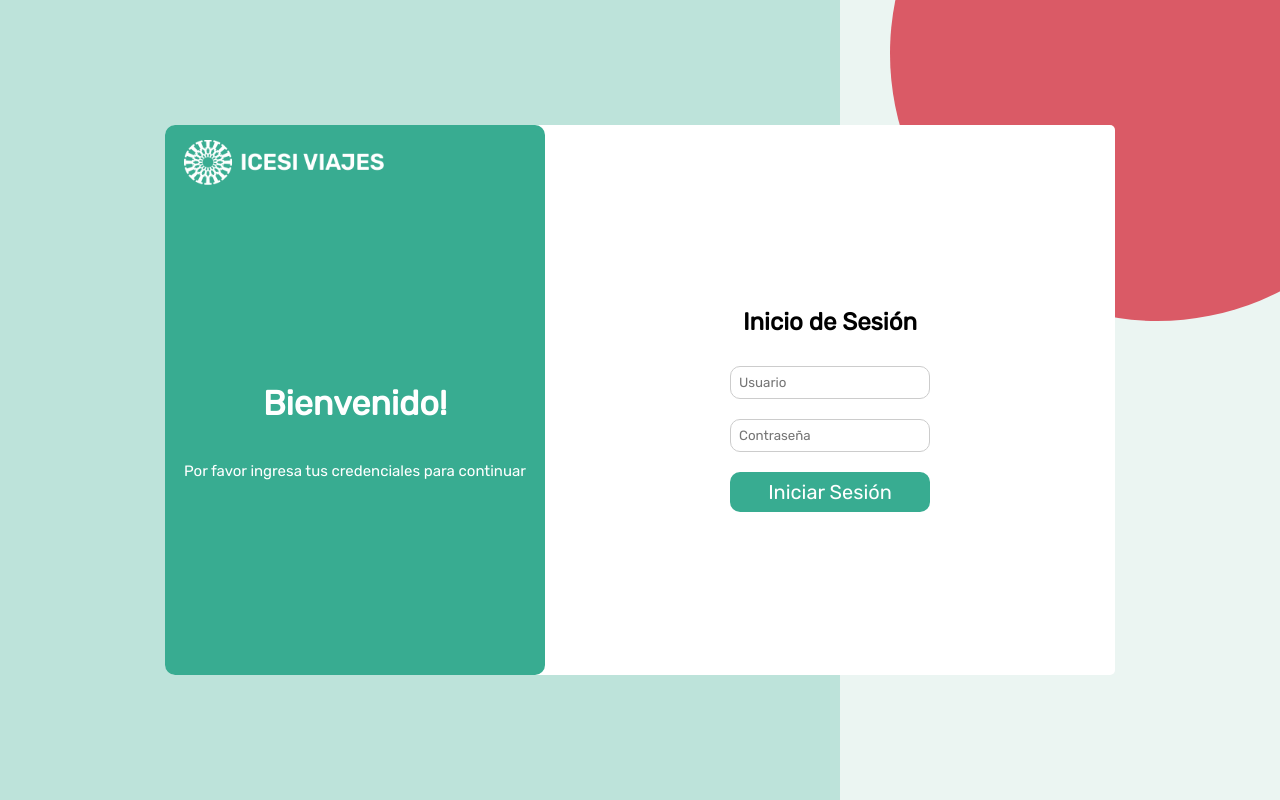
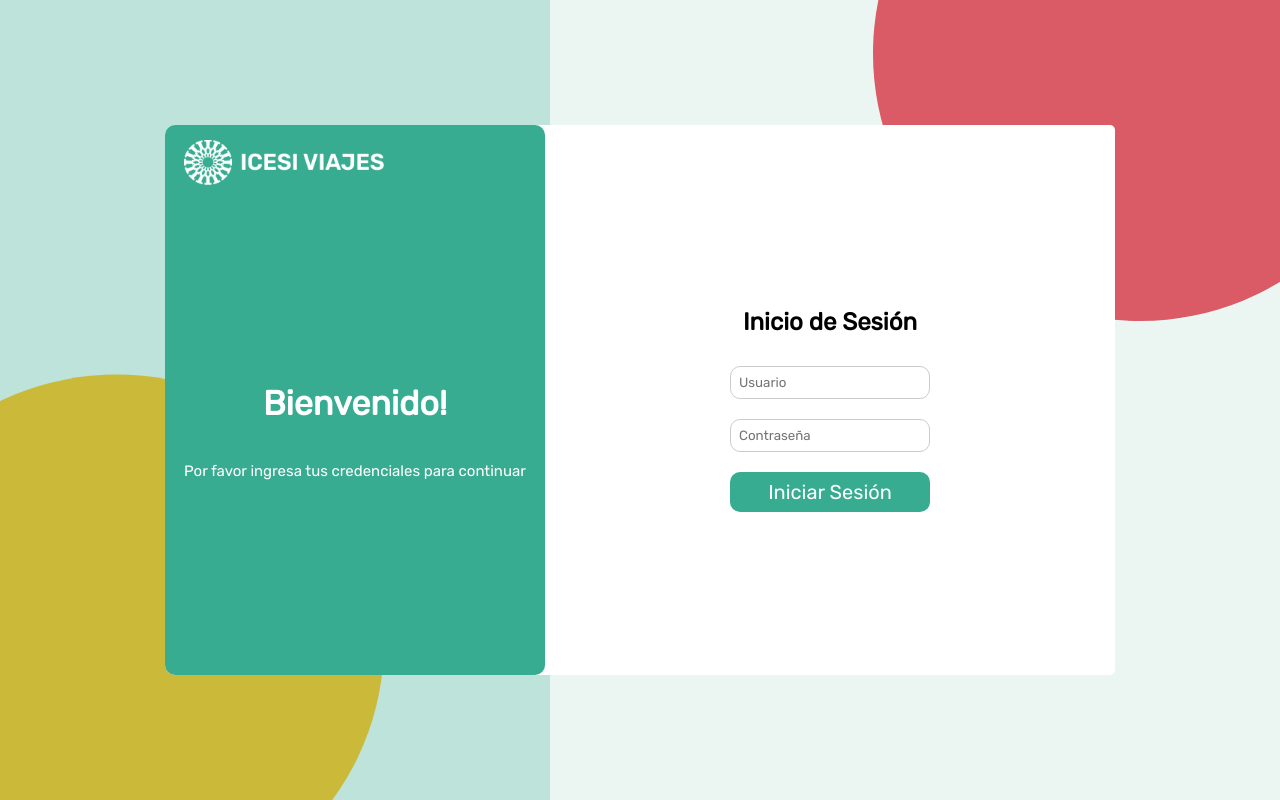
Before and after one commit to BrayanOrteg/icesi_viajes_react, a React (Create React App) app: page / in a window 1280 px wide. Built offline with nearby package versions, Linux system fonts and the light colour scheme.

Commit message:
Corrections in the backgrounds

```diff
--- a/src/loginComponent/Login.css
+++ b/src/loginComponent/Login.css
@@ -18,7 +18,7 @@
     top: 0;
     left: 0;
     height: 100vh;
-    width: 840px;
+    width: 45%;
     background-color: rgba(85, 184, 161, 0.30);
     z-index: 1;
   }
@@ -26,7 +26,7 @@
 .circle-login-1{
   position: fixed;
   top: 0%;
-  right: -145px;
+  right: -10%;
   transform: translateY(-40%);
   width: 535px;
   height: 535px;
@@ -37,12 +37,48 @@
 .circle-login-2{
   position: fixed;
   top: 0%;
-  right: 1410px;
+  right: 80%;
   transform: translateY(130%);
   width: 535px;
   height: 535px;
   background-color: #FFB90B;
   border-radius: 50%;
+}
+
+@media (max-width: 1366px) {
+  .rectangle-login {
+    position: fixed;
+    top: 0;
+    left: 0;
+    height: 100vh;
+    width: 43%;
+    background-color: rgba(85, 184, 161, 0.30);
+    z-index: 1;
+
+  }
+
+.circle-login-1{
+  position: fixed;
+  top: 0%;
+  right: -10%;
+  transform: translateY(-40%);
+  width: 535px;
+  height: 535px;
+  background-color: #DA5A66;
+  border-radius: 50%;
+}
+
+.circle-login-2{
+  position: fixed;
+  top: 0%;
+  right: 70%;
+  transform: translateY(70%);
+  width: 535px;
+  height: 535px;
+  background-color: #FFB90B;
+  border-radius: 50%;
+
+}
 }
 
 .container-login{
```
